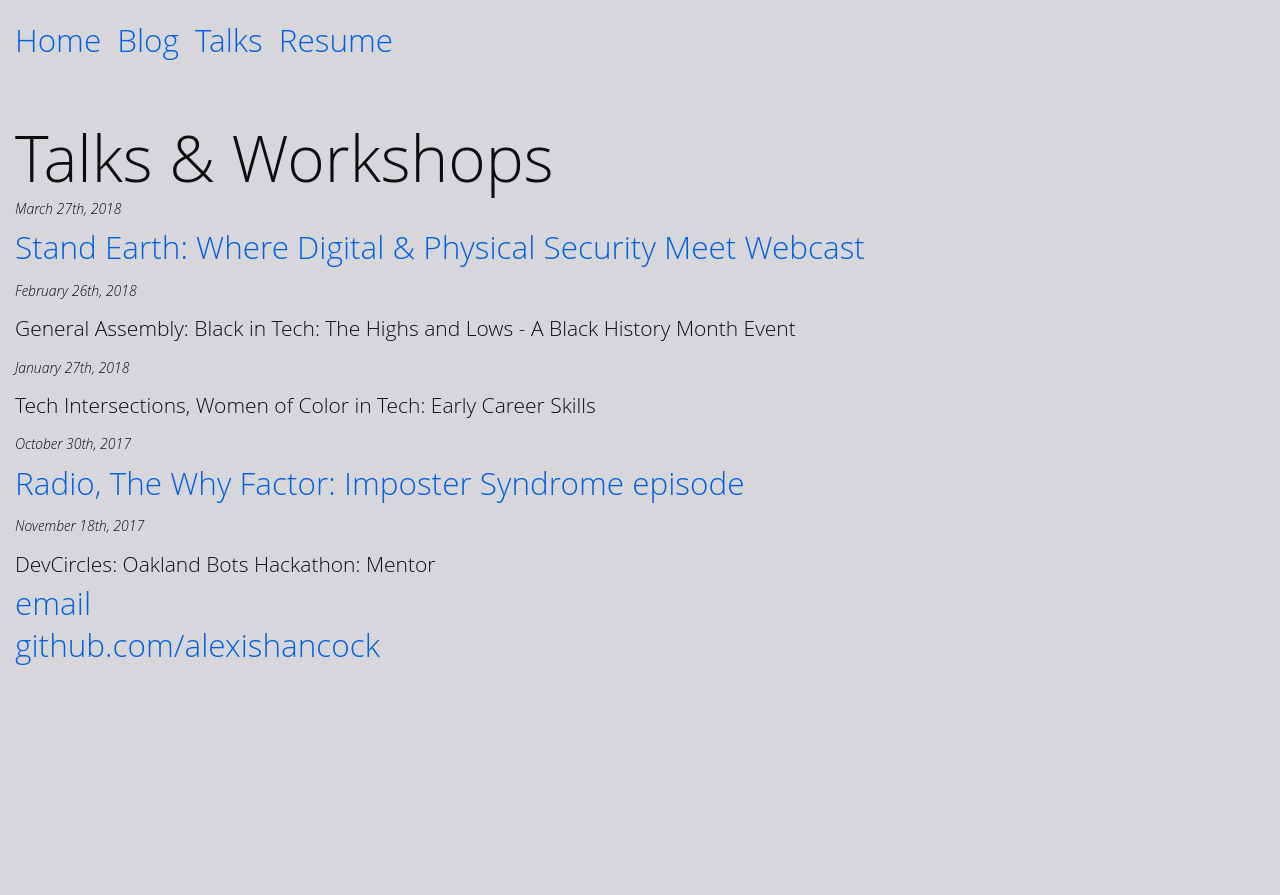
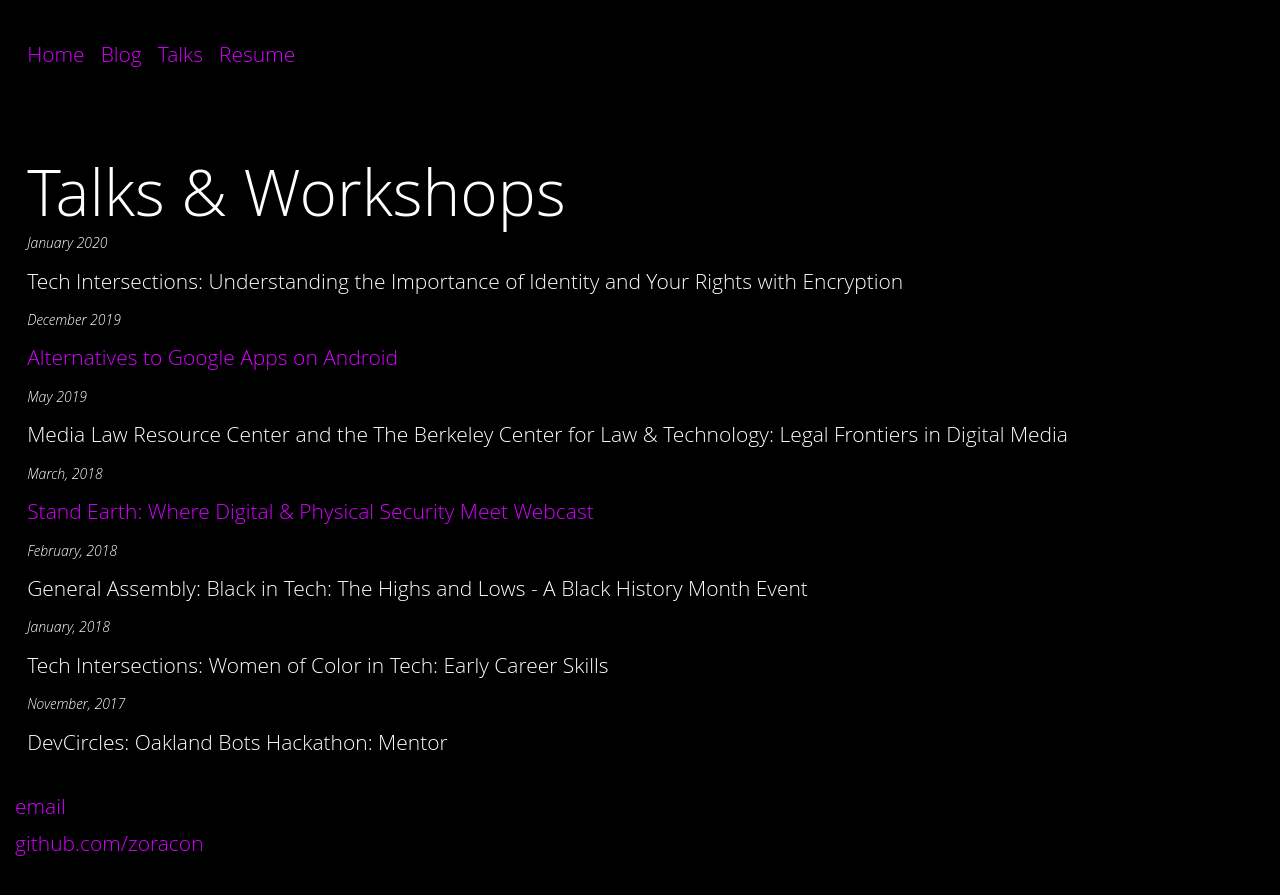
Before and after one commit to zoracon/zoracon.github.io, a Jekyll site: the page built from media.html, in a window 1280 px wide. Shown: the top 895 px of the page. Built offline with Jekyll 4.4.1, drawn with Linux system fonts in a browser that asks for light colours.

Commit message:
Adjust color and sizing

```diff
--- a/_layouts/default.html
+++ b/_layouts/default.html
@@ -23,8 +23,8 @@
 			</div><!-- /.container -->
 			<footer>
 	    		<ul>
-	        		<li><a href="mailto:lxshancock@gmail.com">email</a></li>
-	        		<li><a href="https://github.com/alexishancock">github.com/alexishancock</a></li>
+	        		<li><a href="mailto:zoracon@protonmail.com">email</a></li>
+	        		<li><a href="https://github.com/zoracon">github.com/zoracon</a></li>
 				</ul>
 			</footer>
 		</body>
--- a/_layouts/post.html
+++ b/_layouts/post.html
@@ -2,7 +2,7 @@
 layout: default
 ---
 
-<h1 aria-label="blog header" >{{ page.title }}</h1>
+<h1 aria-label="blog header">{{ page.title }}</h1>
 <p aria-label="blog info" class="meta">{{ page.date | date_to_string }}</p>
 
 <div class="post">
--- a/css/style.css
+++ b/css/style.css
@@ -7,8 +7,8 @@
  */
 /* Palette generated by Material Palette - materialpalette.com/teal/blue-grey */
 body {
-  background-color: #d7d7db;
-  color: #0c0c0d;
+  background-color: #000;
+  color: #fff;
   font-family: Open Sans, sans-serif;
   font-weight: 300;
   font-weight: lighter;
@@ -27,14 +27,12 @@ body {
     padding-left: 0;
     list-style: none; }
     body ul li {
-      font-size: 12px; }
+      font-size: 18px;
+      margin: 1% 0; }
   body p {
     font-size: 14px; }
-  body section {
-    padding: 1%; }
   body a {
-    color: #0060df;
-    font-size: 1.5em;
+    color: #d600ff;
     text-decoration: none; }
     body a:focus, body a:hover {
       text-decoration: underline; }
@@ -47,15 +45,18 @@ footer ul li {
   list-style: none;
   margin-bottom: 16px; }
 
-nav ul {
-  display: inline-flex; }
-  nav ul li {
-    font-size: 1.5em;
-    margin-right: 16px; }
+nav {
+  padding: 1%; }
+  nav ul {
+    display: inline-flex; }
+    nav ul li {
+      font-size: 1.5em;
+      margin-right: 16px; }
 
 .container {
-  color: #0c0c0d;
-  display: block; }
+  color: #fff;
+  display: block;
+  padding: 1%; }
 
 .experience {
   margin-top: 40px;
@@ -68,13 +69,13 @@ nav ul {
   .job .company {
     font-style: italic; }
   .job .title {
-    background-color: #e1e1e2;
-    color: #0c0c0d;
+    background-color: #00b8ff;
+    color: #000;
     font-weight: bold;
     padding: 5px; }
   .job .tech {
-    background-color: #0c0c0d;
-    color: #e1e1e2;
+    background-color: #ccc;
+    color: #000;
     font-weight: bold;
     padding: 5px; }
 
@@ -112,6 +113,9 @@ nav ul {
   text-align: justify;
   width: 80%; }
 
+.talk-title {
+  font-size: 1.5em; }
+
 @media screen and (max-width: 960px) {
   .container {
     display: grid;
--- a/media.html
+++ b/media.html
@@ -4,17 +4,23 @@ title: Talks & Workshops
 ---
 <h1>{{ page.title }}</h1>
 
-<em>March 27th, 2018</em>
-<h2><a target="_blank" href="https://www.youtube.com/watch?v=b8B43AqjeTQ&feature=youtu.be">Stand Earth: Where Digital & Physical Security Meet Webcast</a></h2>
+<em>January 2020</em>
+<h2 class="talk-title">Tech Intersections: Understanding the Importance of Identity and Your Rights with Encryption</h2>
 
-<em>February 26th, 2018</em>
-<h2>General Assembly: Black in Tech: The Highs and Lows - A Black History Month Event</h2>
+<em>December 2019</em>
+<h2 class="talk-title"><a target="_blank" href="https://events.ccc.de/congress/2019/wiki/index.php/Session:Alternatives_to_Google_Apps_on_Android#_116a8b66b2792d94bbf03127194fb804">Alternatives to Google Apps on Android</a></h2>
 
-<em>January 27th, 2018</em>
-<h2>Tech Intersections, Women of Color in Tech: Early Career Skills</h2>
+<em>May 2019</em>
+<h2>Media Law Resource Center and the The Berkeley Center for Law & Technology: Legal Frontiers in Digital Media</h2>
 
-<em>October 30th, 2017</em>
-<h2><a target="_blank" href="http://www.bbc.co.uk/programmes/w3csvtbs">Radio, The Why Factor: Imposter Syndrome episode</a></h2>
+<em>March, 2018</em>
+<h2 class="talk-title"><a target="_blank" href="https://www.youtube.com/watch?v=b8B43AqjeTQ&feature=youtu.be">Stand Earth: Where Digital & Physical Security Meet Webcast</a></h2>
 
-<em>November 18th, 2017</em>
-<h2>DevCircles: Oakland Bots Hackathon: Mentor</h2>
+<em>February, 2018</em>
+<h2 class="talk-title">General Assembly: Black in Tech: The Highs and Lows - A Black History Month Event</h2>
+
+<em>January, 2018</em>
+<h2 class="talk-title">Tech Intersections: Women of Color in Tech: Early Career Skills</h2>
+
+<em>November, 2017</em>
+<h2 class="talk-title">DevCircles: Oakland Bots Hackathon: Mentor</h2>
```
Also changed, not shown: css/style.scss (+21 -18 lines), 2 other files.
